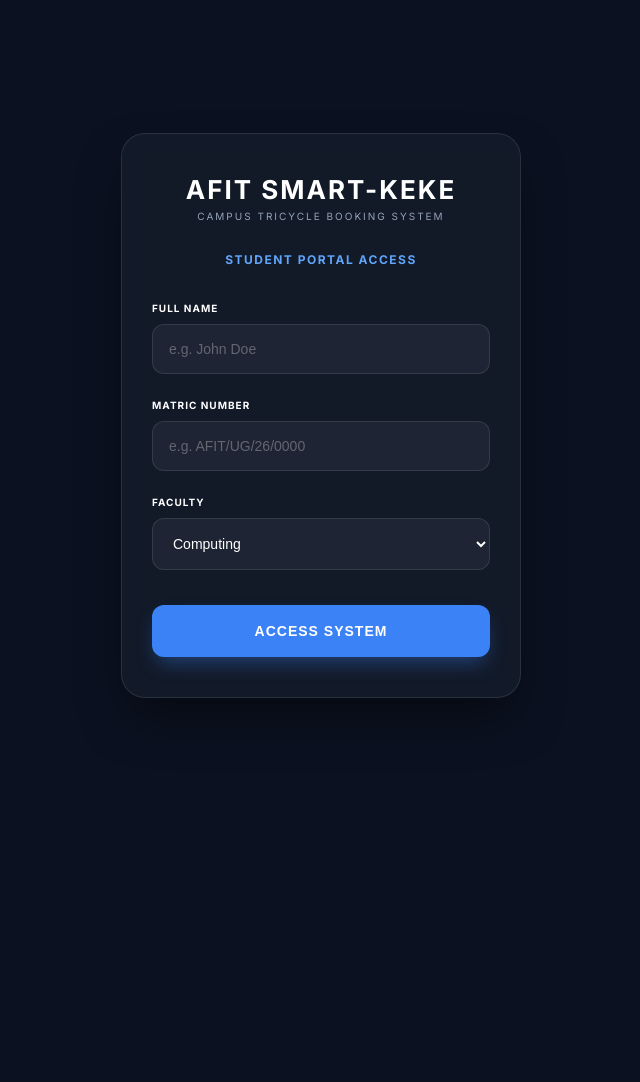
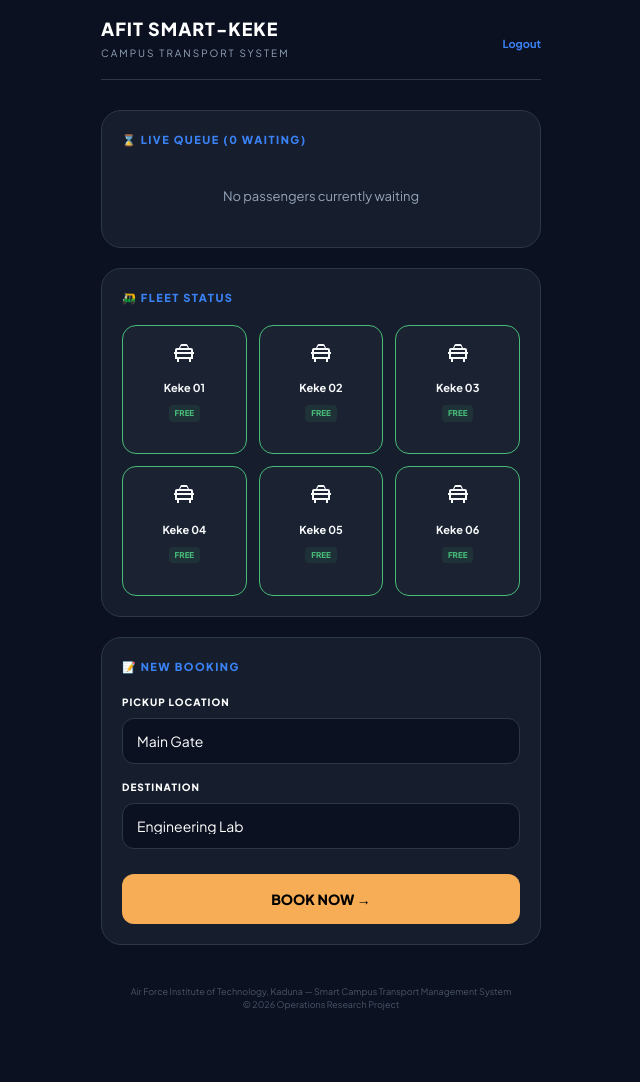
Before and after one commit to Tymakarfi/Afit-keke, a Flask app: template templates/index.html in a window 1280 px wide. Shown: the whole page, without its empty margins (319-959 px from the left). Before the commit the page ends 698 px from the top, so only its background shows below. Run offline with Flask 3, Linux system fonts and the light colour scheme; the template is opened without the code that fills it, so the values that code supplies are empty.

Commit message:
Update index.html

```diff
--- a/templates/index.html
+++ b/templates/index.html
@@ -3,176 +3,182 @@
 <head>
     <meta charset="UTF-8">
     <meta name="viewport" content="width=device-width, initial-scale=1.0">
-    <title>AFIT Smart-Keke — Student Portal</title>
-    <link href="https://fonts.googleapis.com/css2?family=Inter:wght@300;400;600;700&display=swap" rel="stylesheet">
+    <title>AFIT Smart-Keke | Student Portal</title>
+    <!-- Google Fonts for a more premium look -->
+    <link href="https://fonts.googleapis.com/css2?family=Plus+Jakarta+Sans:wght@300;400;500;600;700;800&display=swap" rel="stylesheet">
     <style>
-        :root { --bg: #0b1120; --card: rgba(22, 30, 45, 0.7); --border: rgba(255, 255, 255, 0.1); --blue: #3b82f6; --text: #f8fafc; --muted: #94a3b8; }
-        body { background: var(--bg); color: var(--text); font-family: 'Inter', sans-serif; margin: 0; padding: 15px; min-height: 100vh; display: flex; align-items: center; justify-content: center; }
-        .container { width: 100%; max-width: 400px; }
-
-        /* Login / Portal Style (Verbatim from image) */
-        .portal-card { background: var(--card); border: 1px solid var(--border); border-radius: 24px; padding: 40px 30px; backdrop-filter: blur(10px); box-shadow: 0 25px 50px -12px rgba(0,0,0,0.5); text-align: center; }
-        .logo-title { font-size: 26px; font-weight: 800; letter-spacing: 2px; color: #fff; margin-bottom: 5px; }
-        .logo-sub { font-size: 10px; color: var(--muted); text-transform: uppercase; letter-spacing: 2px; margin-bottom: 30px; }
-        .portal-header { font-size: 12px; font-weight: 700; color: #60a5fa; text-transform: uppercase; letter-spacing: 1.5px; margin-bottom: 35px; }
-
-        .input-group { text-align: left; margin-bottom: 25px; }
-        .input-group label { display: block; font-size: 10px; font-weight: 800; color: #fff; text-transform: uppercase; margin-bottom: 10px; letter-spacing: 1px; }
-
-        /* Glass Input Style */
-        input, select {
-            width: 100%; padding: 16px; border-radius: 12px; border: 1px solid var(--border);
-            background: rgba(255, 255, 255, 0.05); color: #fff; font-size: 14px; box-sizing: border-box;
-            outline: none; transition: 0.3s;
-        }
-        input::placeholder { color: rgba(255,255,255,0.3); }
-        input:focus { border-color: var(--blue); background: rgba(255, 255, 255, 0.1); }
-
-        .btn-access {
-            width: 100%; padding: 18px; background: var(--blue); border: none; border-radius: 12px;
-            color: white; font-weight: 700; font-size: 14px; text-transform: uppercase;
-            letter-spacing: 1px; cursor: pointer; margin-top: 10px; box-shadow: 0 10px 20px -5px rgba(59, 130, 246, 0.4);
+        :root {
+            --bg-color: #0b1120;
+            --card-bg: #161e2d;
+            --card-border: #2d3748;
+            --accent-blue: #3b82f6;
+            --accent-gold: #f6ad55;
+            --accent-green: #48bb78;
+            --text-main: #f8fafc;
+            --text-muted: #94a3b8;
         }
 
-        /* Dashboard Styles (Hidden until Login) */
-        #main-dashboard { display: none; width: 100%; }
-        .section-card { background: var(--card); border: 1px solid var(--border); border-radius: 16px; padding: 20px; margin-bottom: 15px; }
-        .fleet-grid { display: grid; grid-template-columns: repeat(3, 1fr); gap: 10px; }
-        .keke-card { border-radius: 12px; padding: 15px 5px; text-align: center; background: rgba(255,255,255,0.02); border: 1px solid var(--border); }
-        .keke-busy { border-color: #f6ad55; color: #f6ad55; }
-        .keke-free { border-color: #48bb78; color: #48bb78; }
-        svg { width: 24px; height: 24px; fill: currentColor; margin-bottom: 5px; }
-        .keke-name { font-size: 10px; font-weight: 700; display: block; color: #fff; }
+        * { margin: 0; padding: 0; box-sizing: border-box; font-family: 'Plus Jakarta Sans', sans-serif; }
+        body { background-color: var(--bg-color); color: var(--text-main); line-height: 1.6; padding-bottom: 50px; }
+        .container { max-width: 480px; margin: 0 auto; padding: 20px; }
+
+        /* Header & Navigation */
+        header { display: flex; justify-content: space-between; align-items: center; margin-bottom: 30px; border-bottom: 1px solid var(--card-border); padding-bottom: 15px; }
+        .logo-box { display: flex; gap: 12px; align-items: center; }
+        .logo-text h1 { font-size: 18px; font-weight: 800; letter-spacing: 1px; color: #fff; line-height: 1; }
+        .logo-text span { font-size: 10px; color: var(--text-muted); text-transform: uppercase; letter-spacing: 2px; }
+        .user-pill { text-align: right; }
+        .user-name { display: block; font-size: 13px; font-weight: 600; color: var(--text-main); }
+        .logout-link { font-size: 11px; color: var(--accent-blue); text-decoration: none; font-weight: 700; cursor: pointer; }
+
+        /* Section Cards */
+        .section-card { background: var(--card-bg); border: 1px solid var(--card-border); border-radius: 20px; padding: 20px; margin-bottom: 20px; position: relative; overflow: hidden; }
+        .section-title { font-size: 11px; font-weight: 800; color: var(--accent-blue); text-transform: uppercase; letter-spacing: 1.5px; margin-bottom: 18px; display: flex; align-items: center; gap: 8px; }
+
+        /* Fleet Grid */
+        .fleet-grid { display: grid; grid-template-columns: repeat(3, 1fr); gap: 12px; }
+        .keke-card { background: rgba(255,255,255,0.02); border-radius: 14px; padding: 15px 5px; text-align: center; border: 1px solid transparent; transition: 0.3s ease; }
+        .keke-card.busy { border-color: var(--accent-gold); }
+        .keke-card.free { border-color: var(--accent-green); }
+        .keke-icon { width: 24px; height: 24px; margin-bottom: 8px; fill: currentColor; }
+        .keke-label { font-size: 11px; font-weight: 700; display: block; }
+        .status-badge { font-size: 8px; font-weight: 900; text-transform: uppercase; padding: 2px 6px; border-radius: 4px; display: inline-block; margin: 4px 0; }
+        .busy .status-badge { background: rgba(246, 173, 85, 0.1); color: var(--accent-gold); }
+        .free .status-badge { background: rgba(72, 187, 120, 0.1); color: var(--accent-green); }
+        .passenger-info { font-size: 8px; color: var(--text-muted); display: block; white-space: nowrap; overflow: hidden; text-overflow: ellipsis; padding: 0 5px; }
+
+        /* Queue List */
+        .queue-item { display: flex; justify-content: space-between; align-items: center; padding: 12px 0; border-bottom: 1px solid rgba(255,255,255,0.05); }
+        .queue-name { font-size: 13px; font-weight: 500; }
+        .queue-tag { font-size: 9px; font-weight: 700; background: #1e293b; padding: 4px 8px; border-radius: 5px; color: var(--accent-gold); }
+        .empty-state { text-align: center; color: var(--text-muted); padding: 20px 0; font-size: 13px; }
+
+        /* Booking Form */
+        .form-group { margin-bottom: 15px; }
+        .form-group label { display: block; font-size: 10px; font-weight: 800; color: #fff; margin-bottom: 8px; text-transform: uppercase; letter-spacing: 1px; }
+        select, input { width: 100%; padding: 14px; border-radius: 12px; border: 1px solid var(--card-border); background: #0b1120; color: white; font-size: 14px; outline: none; appearance: none; }
+        select:focus { border-color: var(--accent-blue); }
+        .btn-submit { width: 100%; padding: 16px; background: var(--accent-gold); color: #000; border: none; border-radius: 12px; font-weight: 800; font-size: 14px; text-transform: uppercase; cursor: pointer; margin-top: 10px; transition: 0.2s; }
+        .btn-submit:hover { opacity: 0.9; transform: translateY(-1px); }
+
+        /* Footer Note */
+        .footer-note { text-align: center; font-size: 9px; color: #4a5568; margin-top: 40px; padding: 0 20px; line-height: 1.5; }
     </style>
 </head>
 <body>
 
 <div class="container">
-    <!-- LOGIN PORTAL (Exactly like image) -->
-    <div id="login-portal" class="portal-card">
-        <div class="logo-title">AFIT SMART-KEKE</div>
-        <div class="logo-sub">Campus Tricycle Booking System</div>
+    <header>
+        <div class="logo-box">
+            <div class="logo-text">
+                <h1>AFIT SMART-KEKE</h1>
+                <span>Campus Transport System</span>
+            </div>
+        </div>
+        <div class="user-pill">
+            <span class="user-name">{{ session['user'] }}</span>
+            <a href="/logout" class="logout-link">Logout</a>
+        </div>
+    </header>
 
-        <div class="portal-header">Student Portal Access</div>
+    <!-- LIVE QUEUE SECTION -->
+    <div class="section-card">
+        <div class="section-title">
+            <span>⌛ LIVE QUEUE (<span id="queue-count">0</span> WAITING)</span>
+        </div>
+        <div id="queue-display">
+            <div class="empty-state">No passengers currently waiting</div>
+        </div>
+    </div>
 
-        <div class="input-group">
-            <label>Full Name</label>
-            <input type="text" id="user-name" placeholder="e.g. John Doe">
+    <!-- FLEET STATUS SECTION -->
+    <div class="section-card">
+        <div class="section-title">
+            <span>🛺 FLEET STATUS</span>
         </div>
+        <div class="fleet-grid" id="fleet-grid">
+            <!-- Grid will be populated by JS -->
+        </div>
+    </div>
 
-        <div class="input-group">
-            <label>Matric Number</label>
-            <input type="text" id="user-matric" placeholder="e.g. AFIT/UG/26/0000">
-        </div>
-
-        <div class="input-group">
-            <label>Faculty</label>
-            <select id="user-faculty">
-                <option>Computing</option>
-                <option>Engineering</option>
-                <option>Airship & Labs</option>
+    <!-- BOOKING SECTION -->
+    <div id="booking-container" class="section-card">
+        <div class="section-title"><span>📝 NEW BOOKING</span></div>
+        <div class="form-group">
+            <label>Pickup Location</label>
+            <select id="pickup">
+                <option>Main Gate</option>
+                <option>Academic Block</option>
+                <option>Library</option>
+                <option>Hostel A</option>
             </select>
         </div>
-
-        <button class="btn-access" onclick="enterSystem()">Access System</button>
+        <div class="form-group">
+            <label>Destination</label>
+            <select id="destination">
+                <option>Engineering Lab</option>
+                <option>Admin Block</option>
+                <option>Sports Complex</option>
+                <option>Clinic</option>
+            </select>
+        </div>
+        <button class="btn-submit" onclick="handleBooking()">Book Now →</button>
     </div>
 
-    <!-- MAIN DASHBOARD (Restored Fleet View) -->
-    <div id="main-dashboard">
-        <div class="section-card" style="text-align:center">
-            <div style="font-size:10px; color:var(--blue); font-weight:800; margin-bottom:10px;">ACTIVE SYSTEM SESSION</div>
-            <div id="display-name" style="font-size:18px; font-weight:700;"></div>
+    <!-- ACTIVE TICKET DISPLAY (Hidden by default) -->
+    <div id="ticket-container" class="section-card" style="display: none; border: 2px dashed var(--accent-blue);">
+        <div class="section-title"><span>🎫 YOUR ACTIVE TICKET</span></div>
+        <div style="text-align: center; padding: 10px 0;">
+            <div id="ticket-code" style="font-size: 32px; font-weight: 800; letter-spacing: 2px;">AFIT-0000</div>
+            <div id="ticket-status" style="font-size: 12px; color: var(--accent-gold); margin-top: 5px; font-weight: 700;">ASSIGNING...</div>
         </div>
+    </div>
 
-        <div class="section-card">
-            <div style="font-size:10px; font-weight:800; color:var(--blue); margin-bottom:15px;">🛺 FLEET STATUS</div>
-            <div class="fleet-grid" id="fleet-grid"></div>
-        </div>
-
-        <div id="booking-area" class="section-card">
-            <div style="font-size:10px; font-weight:800; color:var(--blue); margin-bottom:15px;">📝 REQUEST DISPATCH</div>
-            <select id="pickup"><option>Main Gate</option><option>Hostel</option></select>
-            <select id="destination" style="margin-top:10px;"><option>Admin Block</option><option>Library</option></select>
-            <button class="btn-access" onclick="submitBooking()" style="margin-top:15px;">Book Keke</button>
-        </div>
-
-        <div id="active-ticket" class="section-card" style="display:none; text-align:center; border: 1px dashed var(--blue);">
-            <div style="font-size:10px; color:var(--blue); font-weight:800;">YOUR TICKET</div>
-            <div id="ticket-val" style="font-size:24px; font-weight:800; margin:10px 0;"></div>
-            <div id="status-text" style="font-size:11px; color:var(--muted);"></div>
-        </div>
+    <div class="footer-note">
+        Air Force Institute of Technology, Kaduna — Smart Campus Transport Management System<br>
+        &copy; 2026 Operations Research Project
     </div>
 </div>
 
 <script>
-    let session = JSON.parse(localStorage.getItem('afit_session'));
-    let myBookingId = localStorage.getItem('afit_bid');
-    const kekeSvg = `<svg viewBox="0 0 24 24"><path d="M21,11C21,11 21,10.1 21,9C21,7.9 20.1,7 19,7H17L15.3,3.6C15.1,3.2 14.7,3 14.3,3H9.7C9.3,3 8.9,3.2 8.7,3.6L7,7H5C3.9,7 3,7.9 3,9C3,10.1 3,11 3,11H2V13H3V18H5V21H7V18H17V21H19V18H21V13H22V11H21M9.2,5H14.8L15.8,7H8.2L9.2,5M5,9H19V11H5V9M5,13H19V16H5V13Z" /></svg>`;
+    const kekeIcon = `<svg class="keke-icon" viewBox="0 0 24 24"><path d="M21,11C21,11 21,10.1 21,9C21,7.9 20.1,7 19,7H17L15.3,3.6C15.1,3.2 14.7,3 14.3,3H9.7C9.3,3 8.9,3.2 8.7,3.6L7,7H5C3.9,7 3,7.9 3,9C3,10.1 3,11 3,11H2V13H3V18H5V21H7V18H17V21H19V18H21V13H22V11H21M9.2,5H14.8L15.8,7H8.2L9.2,5M5,9H19V11H5V9M5,13H19V16H5V13Z" /></svg>`;
 
-    function enterSystem() {
-        const name = document.getElementById('user-name').value || "John Doe";
-        const matric = document.getElementById('user-matric').value || "AFIT/UG/26/0000";
-        session = { name, matric };
-        localStorage.setItem('afit_session', JSON.stringify(session));
-        checkSession();
-    }
-
-    function checkSession() {
-        if(session) {
-            document.getElementById('login-portal').style.display = 'none';
-            document.getElementById('main-dashboard').style.display = 'block';
-            document.getElementById('display-name').textContent = session.name;
-            updateDashboard();
-            setInterval(updateDashboard, 3000);
-        }
-    }
-
-    async function submitBooking() {
+    async function handleBooking() {
         const res = await fetch('/book', {
             method: 'POST',
             headers: {'Content-Type': 'application/json'},
             body: JSON.stringify({
-                name: session.name, matric: session.matric,
                 pickup: document.getElementById('pickup').value,
                 destination: document.getElementById('destination').value
             })
         });
         const data = await res.json();
-        myBookingId = data.booking_id;
-        localStorage.setItem('afit_bid', myBookingId);
+        localStorage.setItem('current_ticket', JSON.stringify(data));
         updateDashboard();
     }
 
     async function updateDashboard() {
-        const res = await fetch('/status');
+        const res = await fetch('/api/stats');
         const data = await res.json();
 
+        // 1. Update Fleet Grid
         const grid = document.getElementById('fleet-grid');
         grid.innerHTML = data.tricycles.map(t => `
-            <div class="keke-card ${t.status === 'busy' ? 'keke-busy' : 'keke-free'}">
-                ${kekeSvg}
-                <span class="keke-name">${t.label}</span>
-                <span style="font-size:8px; font-weight:800;">${t.status.toUpperCase()}</span>
+            <div class="keke-card ${t.status === 'busy' ? 'busy' : 'free'}">
+                ${kekeIcon}
+                <span class="keke-label">${t.label}</span>
+                <span class="status-badge">${t.status}</span>
+                <span class="passenger-info">${t.passenger || '&nbsp;'}</span>
             </div>
         `).join('');
 
-        if (myBookingId) {
-            const bRes = await fetch(`/mybooking/${myBookingId}`);
-            const bData = await bRes.json();
-            if (bData.status === 'completed') {
-                localStorage.removeItem('afit_bid');
-                myBookingId = null;
-                location.reload();
-            } else {
-                document.getElementById('booking-area').style.display = 'none';
-                document.getElementById('active-ticket').style.display = 'block';
-                document.getElementById('ticket-val').textContent = bData.ticket_code;
-                document.getElementById('status-text').textContent = bData.status === 'assigned' ? `ON TRIP WITH ${bData.tricycle}` : `QUEUED AT #${bData.queue_position}`;
-            }
-        }
+        // 2. Update Queue
+        document.getElementById('queue-count').innerText = data.currently_queued;
+        // Logic to show/hide ticket and list queue items would go here
     }
 
-    checkSession();
+    setInterval(updateDashboard, 3000);
+    updateDashboard();
 </script>
 </body>
 </html>
```
